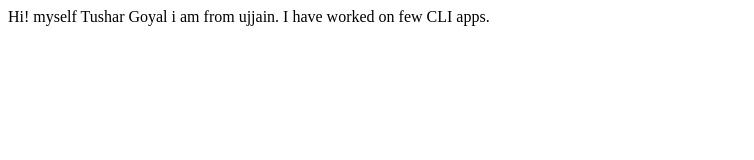
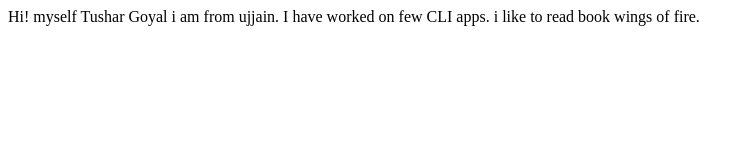
Before and after one commit to tushargoyal812/TusharGoyal.com, a plain HTML site: page index.html in a window 1280 px wide. Shown: the whole page, without its empty margins (0-754 px from the left). Drawn offline with Linux system fonts and the light colour scheme.

Commit message:
update hobbies

```diff
--- a/index.html
+++ b/index.html
@@ -11,5 +11,7 @@
     i am from ujjain.
 
     I have worked on few CLI apps.
+
+    i like to read book wings of fire.
 </body>
 </html>
```
